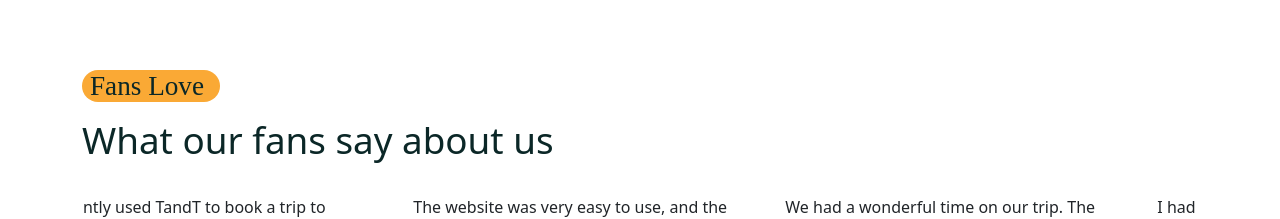
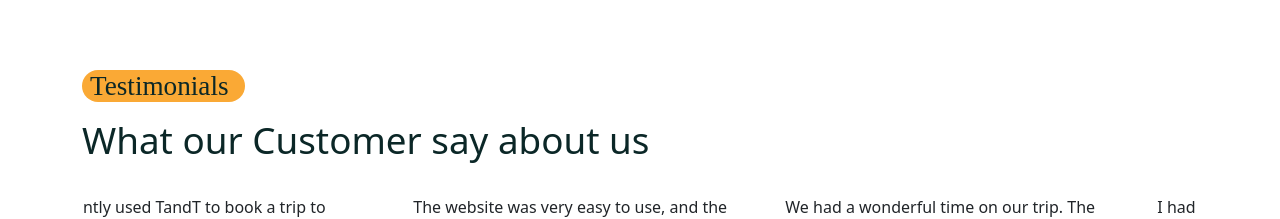
Before and after one commit to krh1102002/TandTwebsite, a React (Create React App) app in the folder frontend/: page /home in a window 1280 px wide. Shown: the part 3553-3772 px from the top of the page. Built offline with nearby package versions, Linux system fonts and the light colour scheme; a web font is replaced by a local one.

Commit message:
correcting the testimonial

```diff
--- a/frontend/src/Pages/Home.jsx
+++ b/frontend/src/Pages/Home.jsx
@@ -177,8 +177,8 @@ const Home = () => {
       <Container>
         <Row>
           <Col lg="12">
-              <Subtitle subtitle='Fans Love'/>
-              <h2 className="testimonial__title">What our fans say about us</h2>
+              <Subtitle subtitle='Testimonials'/>
+              <h2 className="testimonial__title">What our Customer say about us</h2>
           </Col>
           <Col lg="12">
             <Testimonials/>
```
